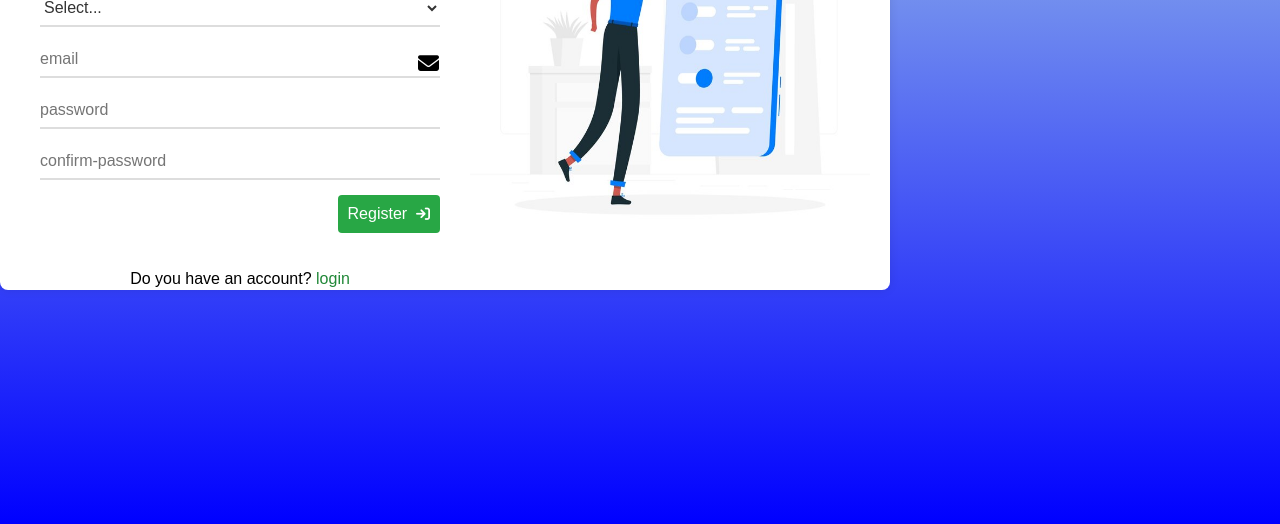
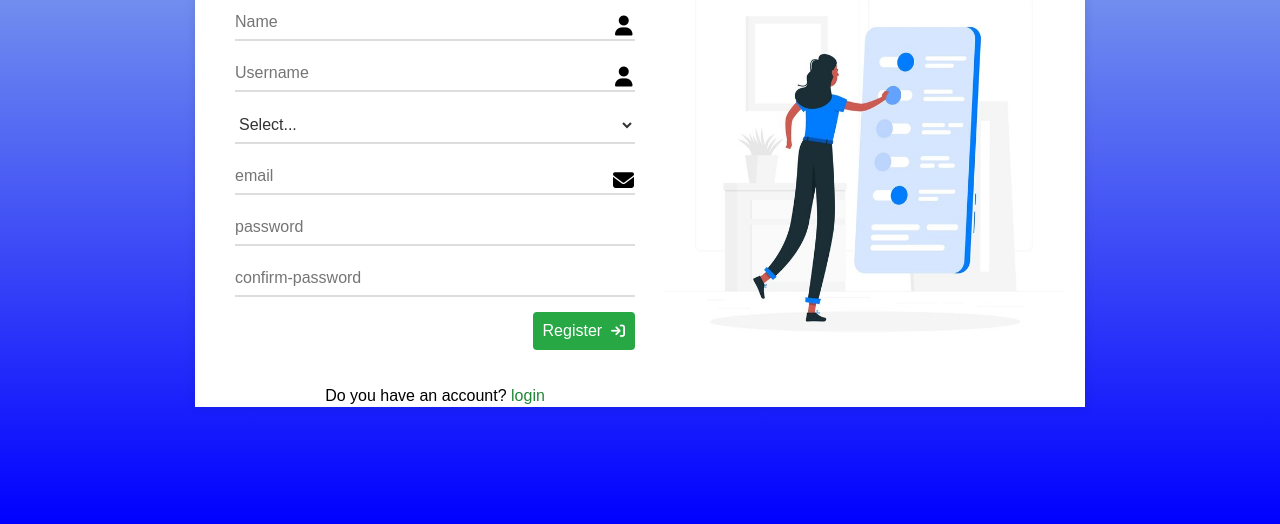
Before and after one commit to asma-anjum2/1st-project, a plain HTML site: page index.html in a window 1280 px wide. Shown: the part 276-800 px from the top of the page. Drawn offline with Linux system fonts and the light colour scheme.

Commit message:
first project

```diff
--- a/styles.css
+++ b/styles.css
@@ -13,16 +13,16 @@ body {
 
 .container {
     background-color: #ffffff;
-    padding:  76px 20px 0px 20px ;
+    padding: 76px 20px 0px 20px; /
     border-radius: 8px;
     box-shadow: 0 0 10px rgba(0, 0, 0, 0.1);
     width: 850px;
     height: 490px;
     margin: auto;
-   position: absolute;
-   top: 50%
-   left: 50%
-   transform:translate ( -50% -50%)
+    position: absolute;
+    left: 50%;
+    top: 50%;
+    transform: translate(-50%, -50%);
 
 }
 
```
